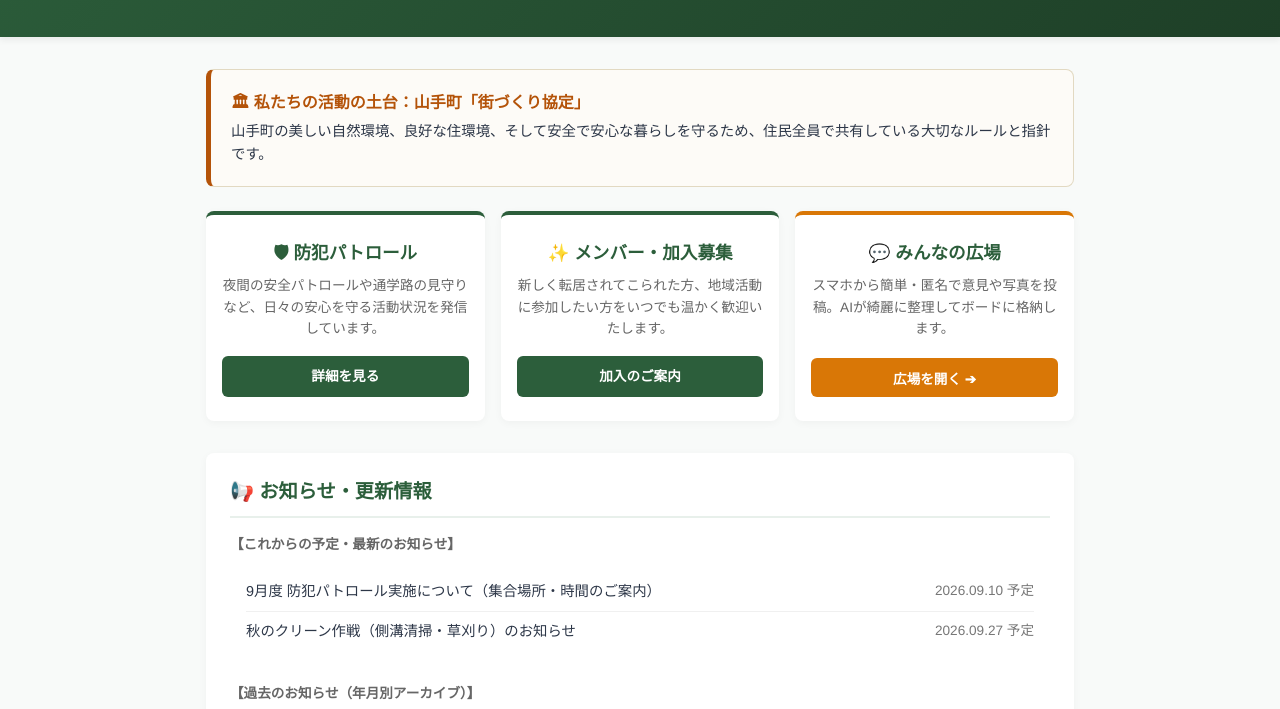
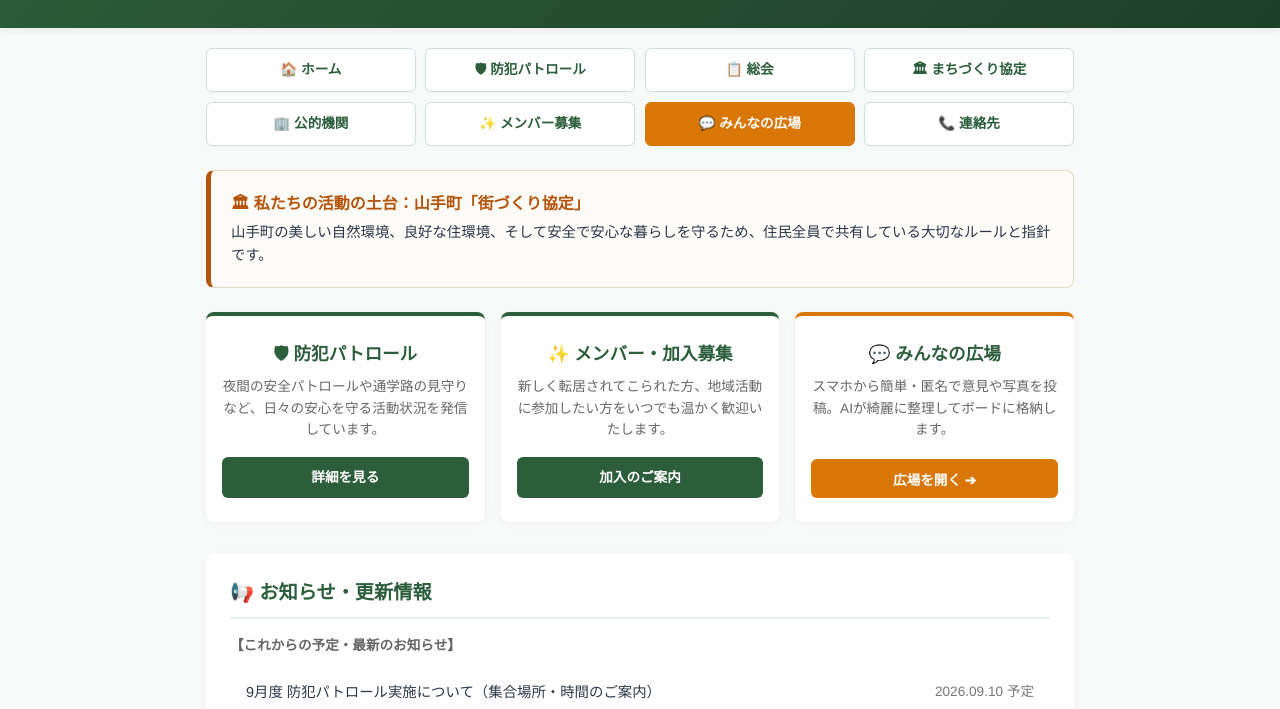
Before and after one commit to mimo-lgtm/yamate-cho, a plain HTML site: page index.html in a window 1280 px wide. Shown: the part 163-872 px from the top of the page. Drawn offline with Linux system fonts and the light colour scheme.

Commit message:
Update index.html

```diff
--- a/index.html
+++ b/index.html
@@ -27,7 +27,7 @@
     header {
       background: linear-gradient(135deg, #2c5e3b 0%, #1e3f27 100%);
       color: var(--white);
-      padding: 2.5rem 1rem;
+      padding: 2.2rem 1rem;
       text-align: center;
       box-shadow: 0 4px 6px rgba(0,0,0,0.05);
     }
@@ -48,10 +48,57 @@
       font-size: 0.95rem;
       opacity: 0.9;
     }
+
+    /* ナビゲーションメニューボタン（7項目） */
+    .nav-container {
+      max-width: 900px;
+      margin: 1.25rem auto 0;
+      padding: 0 1rem;
+    }
+    .nav-grid {
+      display: grid;
+      grid-template-columns: repeat(2, 1fr);
+      gap: 0.6rem;
+    }
+    @media (min-width: 640px) {
+      .nav-grid {
+        grid-template-columns: repeat(4, 1fr);
+      }
+    }
+    .nav-btn {
+      display: flex;
+      align-items: center;
+      justify-content: center;
+      background: var(--white);
+      color: var(--primary);
+      border: 1px solid #d0e1d4;
+      padding: 0.65rem 0.4rem;
+      border-radius: 6px;
+      text-decoration: none;
+      font-weight: bold;
+      font-size: 0.85rem;
+      box-shadow: 0 2px 4px rgba(0,0,0,0.02);
+      transition: all 0.2s;
+      text-align: center;
+    }
+    .nav-btn:hover {
+      background: var(--primary);
+      color: var(--white);
+      border-color: var(--primary);
+    }
+    .nav-btn.accent {
+      background: var(--accent);
+      color: var(--white);
+      border-color: var(--accent);
+    }
+    .nav-btn.accent:hover {
+      background: #b45309;
+    }
+
     .container {
       max-width: 900px;
       margin: 0 auto;
-      padding: 2rem 1rem;
+      padding: 1.5rem 1rem;
     }
 
     /* 画面切り替え用のクラス */
@@ -77,6 +124,7 @@
       margin-bottom: 0.25rem;
       font-size: 1rem;
     }
+
     /* 3大柱セクション */
     .pillars-grid {
       display: grid;
@@ -328,6 +376,21 @@
     <p>街づくり協定を基盤に、安全で温かいつながりのあるまちへ</p>
   </header>
 
+  <!-- 7つのメニューボタン群（ご指定のリンク付き） -->
+  <div class="nav-container">
+    <div class="nav-grid">
+      <a href="https://sites.google.com/view/yamatechoasiya-city/%E3%83%9B%E3%83%BC%E3%83%A0" class="nav-btn">🏠 ホーム</a>
+      <a href="https://sites.google.com/view/yamatechoasiya-city/%E9%98%B2%E7%8A%AF%E3%83%91%E3%83%88%E3%83%AD%E3%83%BC%E3%83%AB?authuser=0" class="nav-btn">🛡 防犯パトロール</a>
+      <a href="https://sites.google.com/view/yamatechoasiya-city/sokai?authuser=0" class="nav-btn">📋 総会</a>
+      <a href="https://sites.google.com/view/yamatechoasiya-city/kyotei?authuser=0" class="nav-btn">🏛 まちづくり協定</a>
+      <a href="https://sites.google.com/view/yamatechoasiya-city/public?authuser=0" class="nav-btn">🏢 公的機関</a>
+      <a href="https://sites.google.com/view/yamatechoasiya-city/recruit?authuser=0" class="nav-btn">✨ メンバー募集</a>
+      <!-- みんなの広場は、サイト内切替も兼ねて強調表示 -->
+      <a href="https://sites.google.com/view/yamatechoasiya-city/agora?authuser=0" class="nav-btn accent" onclick="event.preventDefault(); switchPage('square');">💬 みんなの広場</a>
+      <a href="https://sites.google.com/view/yamatechoasiya-city/%E9%80%A3%E7%B5%A1%E5%85%88?authuser=0" class="nav-btn">📞 連絡先</a>
+    </div>
+  </div>
+
   <div class="container">
 
     <!-- ========================================== -->
@@ -349,7 +412,7 @@
             <h3>🛡 防犯パトロール</h3>
             <p>夜間の安全パトロールや通学路の見守りなど、日々の安心を守る活動状況を発信しています。</p>
           </div>
-          <a href="#patrol" class="btn btn-secondary">詳細を見る</a>
+          <a href="https://sites.google.com/view/yamatechoasiya-city/%E9%98%B2%E7%8A%AF%E3%83%91%E3%83%88%E3%83%AD%E3%83%BC%E3%83%AB?authuser=0" class="btn btn-secondary">詳細を見る</a>
         </div>
 
         <!-- 2. メンバー募集 -->
@@ -358,10 +421,10 @@
             <h3>✨ メンバー・加入募集</h3>
             <p>新しく転居されてこられた方、地域活動に参加したい方をいつでも温かく歓迎いたします。</p>
           </div>
-          <a href="#join" class="btn btn-secondary">加入のご案内</a>
+          <a href="https://sites.google.com/view/yamatechoasiya-city/recruit?authuser=0" class="btn btn-secondary">加入のご案内</a>
         </div>
 
-        <!-- 3. みんなの広場（クリックで広場画面へ切り替わり） -->
+        <!-- 3. みんなの広場 -->
         <div class="pillar-card" style="border-top-color: var(--accent);">
           <div>
             <h3>💬 みんなの広場</h3>
@@ -524,17 +587,15 @@
   <!-- 画面を切り替えるためのJavaScript -->
   <script>
     function switchPage(pageId) {
-      // すべてのビューを非表示にする
       document.getElementById('home-view').classList.remove('active');
       document.getElementById('square-view').classList.remove('active');
 
-      // 指定されたビューを表示する
       if (pageId === 'home') {
         document.getElementById('home-view').classList.add('active');
-        window.scrollTo(0, 0); // ページトップへ移動
+        window.scrollTo(0, 0);
       } else if (pageId === 'square') {
         document.getElementById('square-view').classList.add('active');
-        window.scrollTo(0, 0); // ページトップへ移動
+        window.scrollTo(0, 0);
       }
     }
   </script>
```
